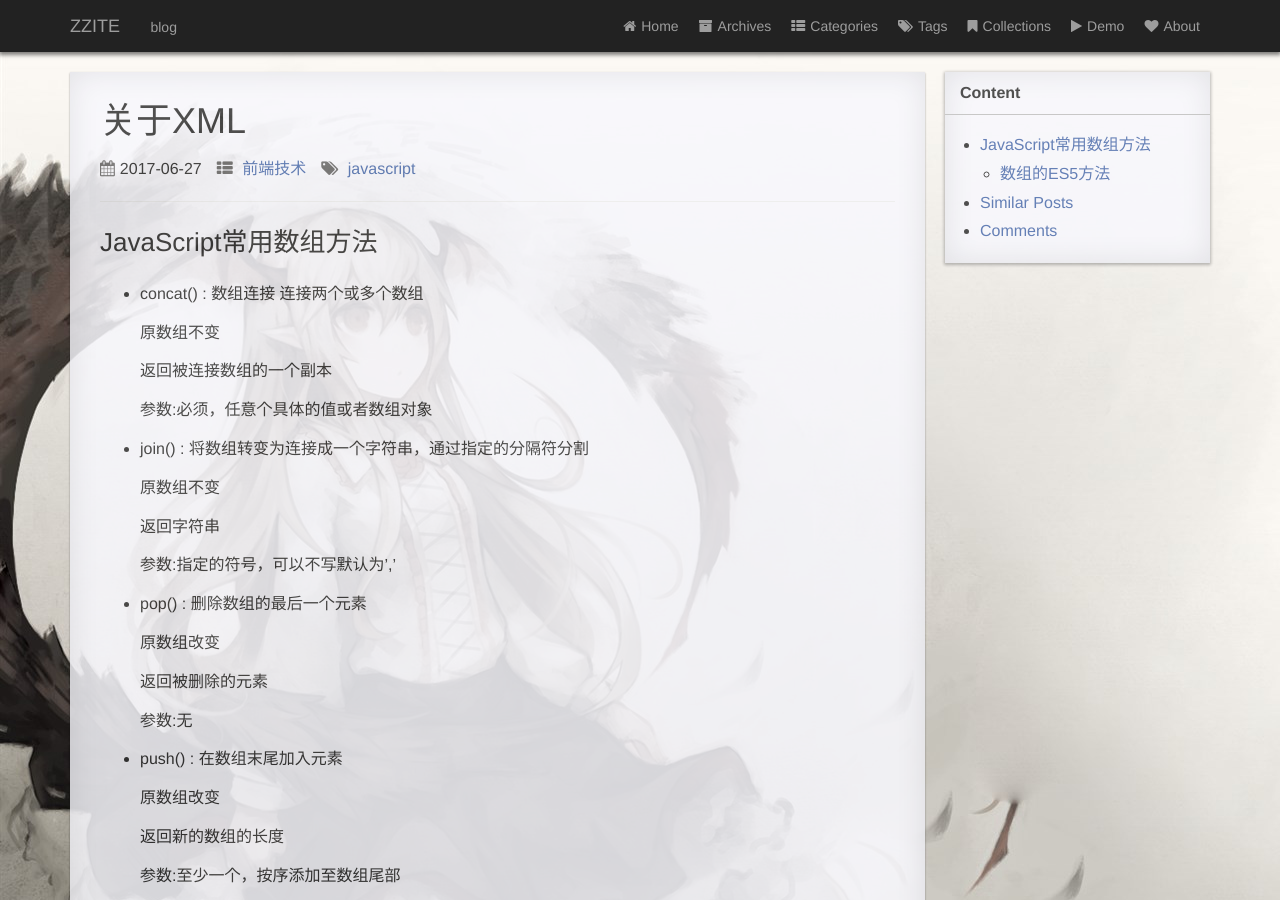
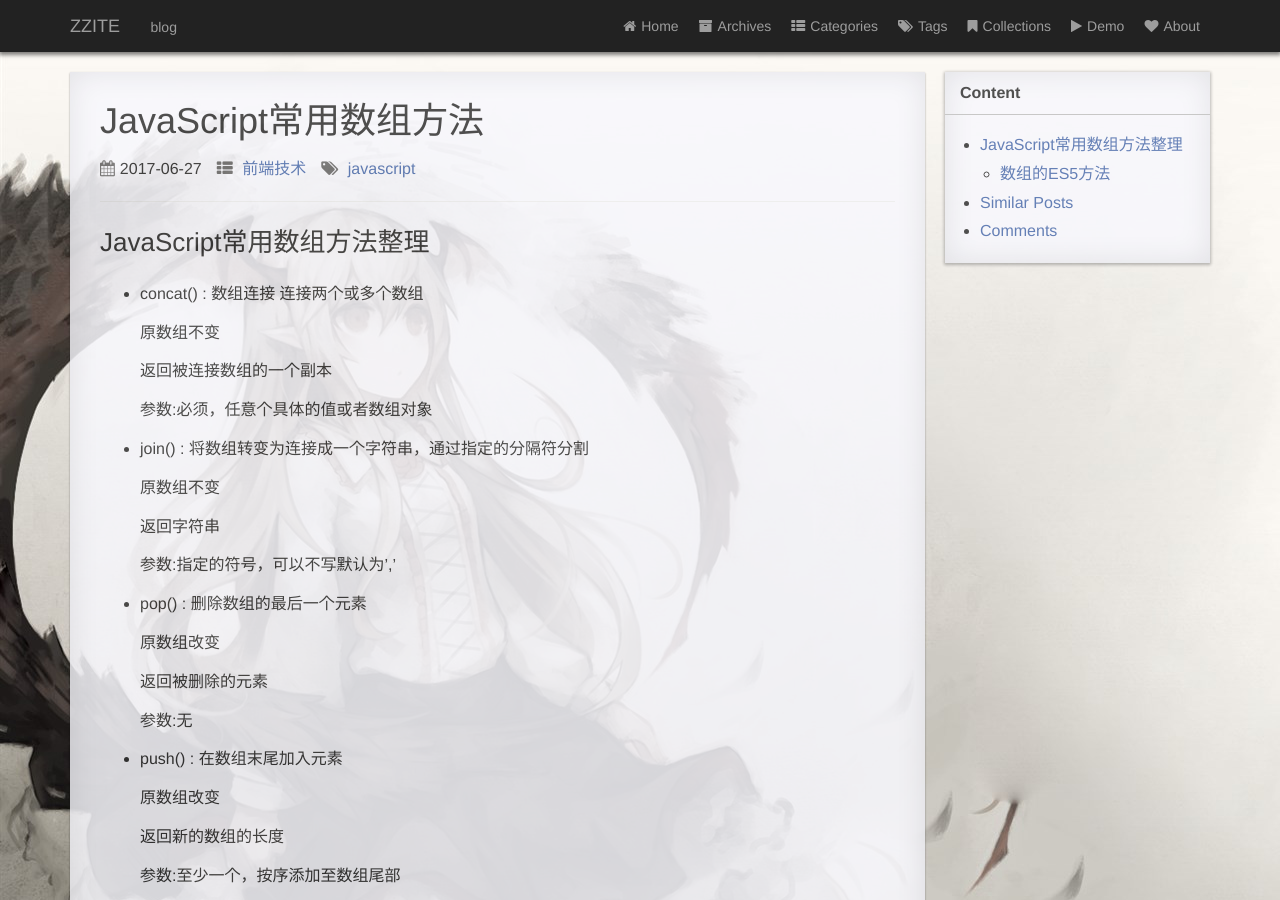
Before and after one commit to ZZITE/ZZITE.github.io, a Jekyll site: the page built from _posts/2017-06-27-javascript-array-api.md, in a window 1280 px wide and 900 px high. Built offline with Jekyll 4.4.1, drawn with Linux system fonts in a browser that asks for light colours; comment, search, counter and statistics services are not loaded; a style sheet for code colours, icons or effects is not loaded.

Commit message:
修改错误标题

```diff
--- a/_posts/2017-06-27-javascript-array-api.md
+++ b/_posts/2017-06-27-javascript-array-api.md
@@ -1,6 +1,6 @@
 ---
 layout: post
-title:  "关于XML"
+title:  "JavaScript常用数组方法"
 date:   2017-6-27 18:30:00
 categories: 前端技术
 tags: javascript
@@ -9,7 +9,7 @@ tags: javascript
 * content
 {:toc}
 
-### JavaScript常用数组方法
+### JavaScript常用数组方法整理
 
 
 
```
Also changed, not shown: _posts/2017-11-01-ES6-Notes.md (+3 -0 lines).
